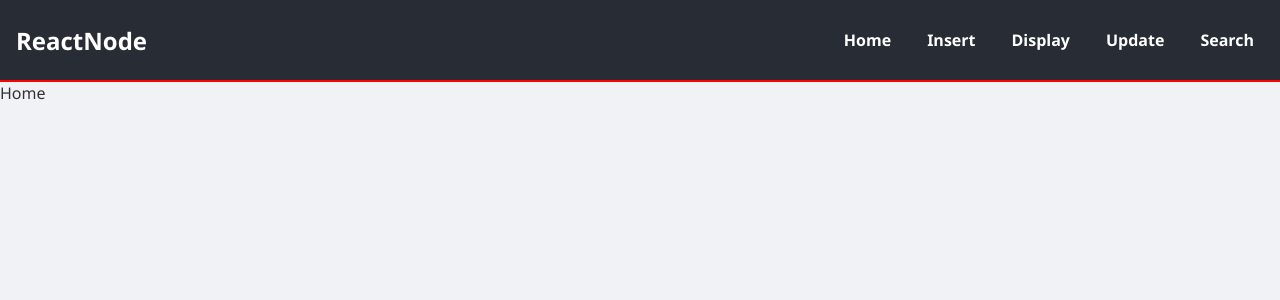
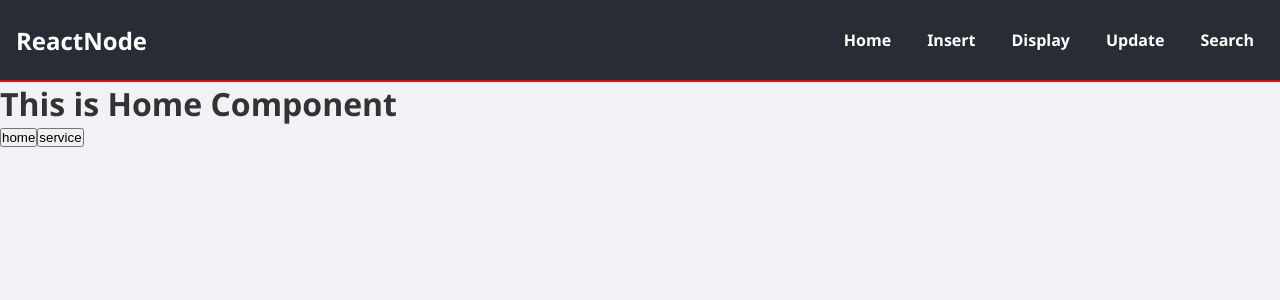
Before and after one commit to Rishusingh372/Classes, a React app in the folder ReactNode/frontend/: page / in a window 1280 px wide. Shown: the top 300 px of the page. Built offline with nearby package versions, Linux system fonts and the light colour scheme; the HTML template or start-up script is replaced by a standard one.

Commit message:
Added middleware and routes in backend, updated frontend to make API calls

```diff
--- a/ReactNode/frontend/src/pages/Home.jsx
+++ b/ReactNode/frontend/src/pages/Home.jsx
@@ -1,8 +1,35 @@
 import React from 'react'
+import axios from 'axios'
+const Home = () => {
 
-const Home = () => {
+  const handlsubmit = async()=>{
+
+    try {
+       const api =  `${import.meta.env.VITE_API_URL}/home`;
+    const response = await axios.get(api);
+    console.log(response);
+    } catch (error) {
+      alert(error.response.data);
+    }
+  }
+  const handlsubmit1 = async()=>{
+
+    try {
+        const api =  `${import.meta.env.VITE_API_URL}/service`;
+    const response = await axios.get(api);
+    console.log(response);
+    } catch (error) {
+      alert(error.response.data);
+    }
+  }
+
   return (
-    <div>Home</div>
+  <>
+    <h1>This is Home Component</h1>
+    <button onClick={handlsubmit}>home</button>
+    <button onClick={handlsubmit1}>service</button>
+
+  </>
   )
 }
 
```
Also changed, not shown: 1 other file (tests, documents, lock files or other folders).
